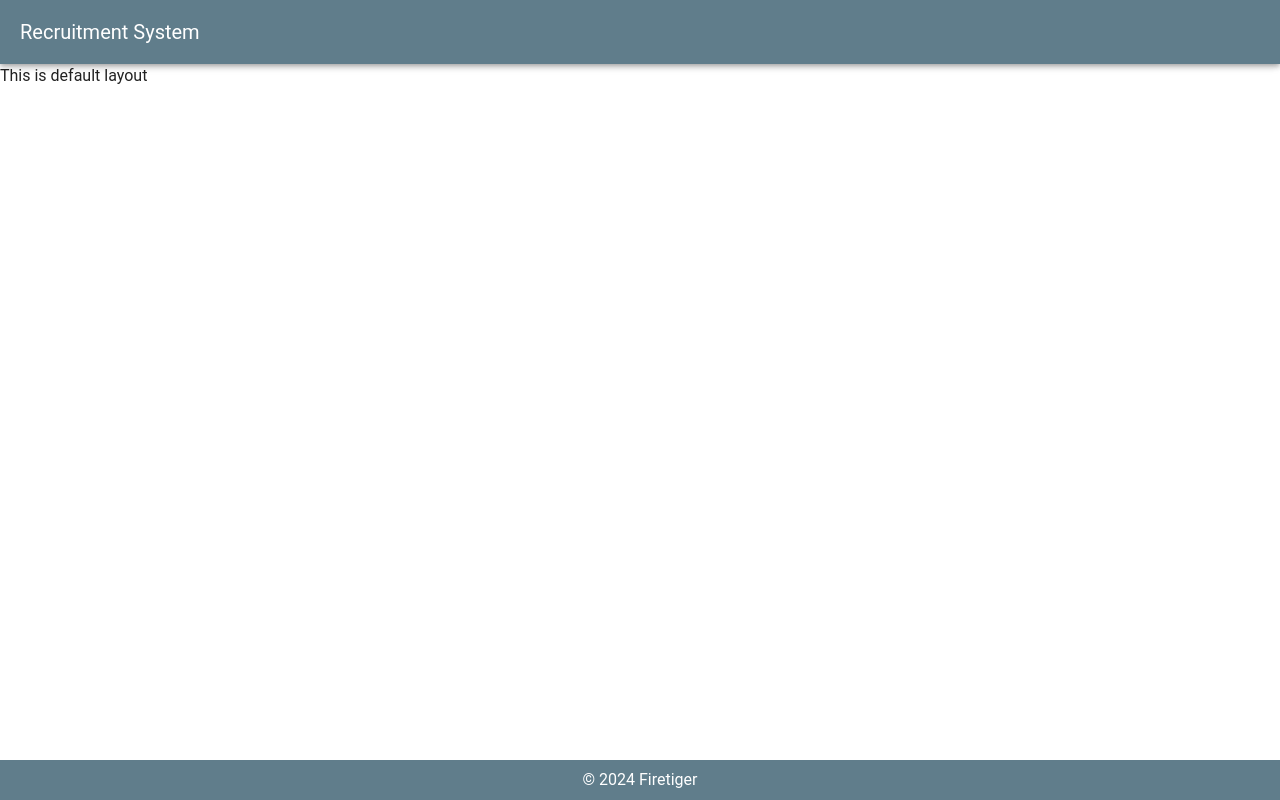
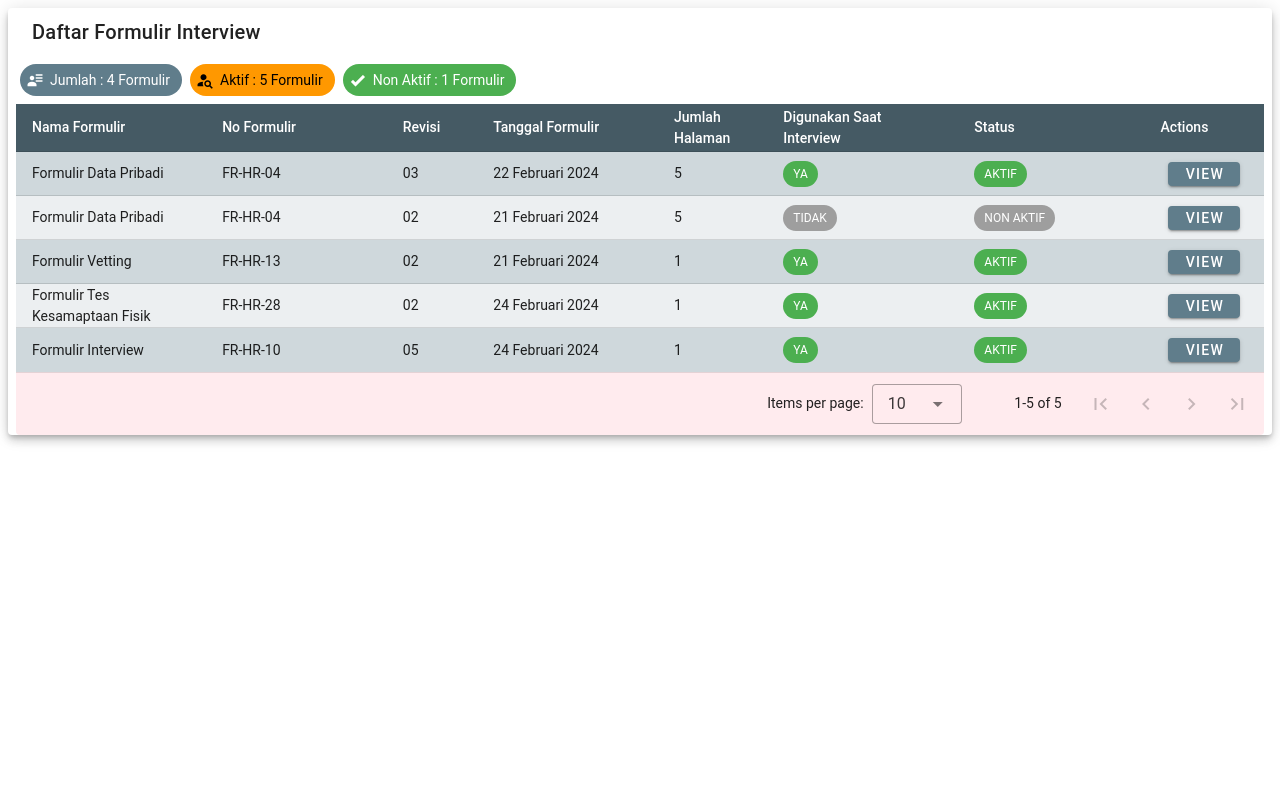
Before and after one commit to firetiger8/recruitment-system, a Nuxt app: page /daftar-formulir in a window 1280 px wide. Built offline with nearby package versions, Linux system fonts and the light colour scheme.

Commit message:
added daftar formulir page, and add new nav menu to navigation drawer

```diff
--- a/layouts/BackendLayout.vue
+++ b/layouts/BackendLayout.vue
@@ -31,7 +31,7 @@
         </v-menu>
     </v-app-bar>
     <v-navigation-drawer color="grey-darken-3" v-model="drawer" :rail="rail" rail-width="100" permanent
-        @click="rail = false">
+        @click="rail = false" class="my-navigation-drawer">
         <v-list-item prepend-avatar="/assets/images/avatar.jpg" title="James" nav>
             <template v-slot:append>
                 <v-btn icon="mdi-chevron-left" variant="text" @click.stop="rail = !rail"></v-btn>
@@ -62,7 +62,10 @@ const items = ref([
     { title: 'Dashboard', icon: 'mdi-home-city', path: "/dashboard" },
     { title: 'Daftar Lowongan', icon: 'mdi-format-list-numbered', path: "/daftar-lowongan" },
     { title: 'Daftar Pelamar', icon: 'mdi-account-details', path: "/daftar-pelamar" },
+    { title: 'Daftar Formulir', icon: 'mdi-file-document', path: "/daftar-formulir" },
     { title: 'My Profile', icon: 'mdi-account', path: "/profile" },
     { title: 'Setting', icon: 'mdi-cog', path: "/setting" },
 ])
 </script>
+
+<style scoped></style>
--- /dev/null
+++ b/pages/daftar-formulir.vue
@@ -0,0 +1,110 @@
+<template>
+
+    <v-card class="mx-2 my-2 px-2" elevation="6">
+        <v-card-title>Daftar Formulir Interview</v-card-title>
+        <v-chip color="primary" variant="flat" class="my-2 mx-1" prepend-icon="mdi-account-details">
+            Jumlah : 4 Formulir
+        </v-chip>
+        <v-chip color="orange" variant="flat" class="my-2 mx-1" prepend-icon="mdi-account-search">
+            Aktif : 5 Formulir
+        </v-chip>
+        <v-chip color="green" variant="flat" class="my-2 mx-1" prepend-icon="mdi-check-bold">
+            Non Aktif : 1 Formulir
+        </v-chip>
+        <v-data-table :items="items" :headers="headers" :sort-by="[{ key: 'nama', order: 'asc' }]"
+            class="custom-data-table" density="comfortable">
+            <template v-slot:item.nama="{ item }">
+                <v-avatar size="small">
+                    <img :src="item.avatar" alt="Avatar" />
+                </v-avatar>
+                {{ item.nama }}
+            </template>
+
+            <template v-slot:item.saatInterview="{ item }">
+                <v-chip v-if="item.saatInterview === 'YA'" color="green" variant="flat" size="small">{{
+                    item.saatInterview}}</v-chip>
+                <v-chip v-else color="grey" variant="flat" size="small">{{ item.saatInterview }}</v-chip>
+            </template>
+
+            <template v-slot:item.status="{ item }">
+                <v-chip v-if="item.status === 'AKTIF'" color="green" variant="flat" size="small">{{ item.status
+                    }}</v-chip>
+                <v-chip v-else color="grey" variant="flat" size="small">{{ item.status }}</v-chip>
+            </template>
+            <template v-slot:item.actions="{ item }">
+
+                <v-btn color="primary" density="compact" class="mx-2">View</v-btn>
+            </template>
+        </v-data-table>
+    </v-card>
+</template>
+
+
+<script setup>
+
+import { ref } from 'vue'
+
+definePageMeta({
+    layout: "backend-layout",
+});
+
+const headers = ref([
+    {
+        title: 'Nama Formulir',
+        align: 'start',
+        key: 'nama-formulir',
+        width: '400px'
+    },
+    { title: 'No Formulir', key: 'no-formulir', width: '400px' },
+    { title: 'Revisi', key: 'revisi' },
+    { title: 'Tanggal Formulir', key: 'tanggal-formulir', width: '400px' },
+    { title: 'Jumlah Halaman', key: 'jumlah-halaman' },
+    { title: 'Digunakan Saat Interview', key: 'saatInterview', width: '400px' },
+    { title: 'Status', key: 'status', width: '400px' },
+    { title: 'Actions', key: 'actions' },
+]);
+
+const items = ref([
+    { 'nama-formulir': 'Formulir Data Pribadi', 'no-formulir': 'FR-HR-04', revisi: '03', 'tanggal-formulir': '22 Februari 2024', 'jumlah-halaman': 5, 'saatInterview': 'YA', status: 'AKTIF' },
+    { 'nama-formulir': 'Formulir Data Pribadi', 'no-formulir': 'FR-HR-04', revisi: '02', 'tanggal-formulir': '21 Februari 2024', 'jumlah-halaman': 5, 'saatInterview': 'TIDAK', status: 'NON AKTIF' },
+    { 'nama-formulir': 'Formulir Vetting', 'no-formulir': 'FR-HR-13', revisi: '02', 'tanggal-formulir': '21 Februari 2024', 'jumlah-halaman': 1, 'saatInterview': 'YA', status: 'AKTIF' },
+    { 'nama-formulir': 'Formulir Tes Kesamaptaan Fisik', 'no-formulir': 'FR-HR-28', revisi: '02', 'tanggal-formulir': '24 Februari 2024', 'jumlah-halaman': 1, 'saatInterview': 'YA', status: 'AKTIF' },
+    { 'nama-formulir': 'Formulir Interview', 'no-formulir': 'FR-HR-10', revisi: '05', 'tanggal-formulir': '24 Februari 2024', 'jumlah-halaman': 1, 'saatInterview': 'YA', status: 'AKTIF' },
+]);
+
+const statusOptions = ref(['Interview', 'Vetting Dokumen', 'Terima', 'Tolak']);
+
+const editItem = (item) => {
+    // Edit item logic here
+    console.log('Edit:', item);
+};
+
+const deleteItem = (item) => {
+    // Delete item logic here
+    console.log('Delete:', item);
+};
+</script>
+
+<style scoped>
+.custom-data-table {
+    background-color: #ffebee;
+    /* Table background color */
+}
+
+:deep(.custom-data-table thead) {
+    background-color: rgb(var(--v-theme-thead));
+    color: white;
+    /* Header text color */
+}
+
+/* Deep selector to target v-data-table rows */
+:deep(.custom-data-table .v-data-table__tr:nth-child(even)) {
+    background-color: rgb(var(--v-theme-stripedOdd));
+    /* Odd row background color */
+}
+
+:deep(.custom-data-table .v-data-table__tr:nth-child(odd)) {
+    background-color: rgb(var(--v-theme-stripedEven));
+    /* Even row background color */
+}
+</style>
```
